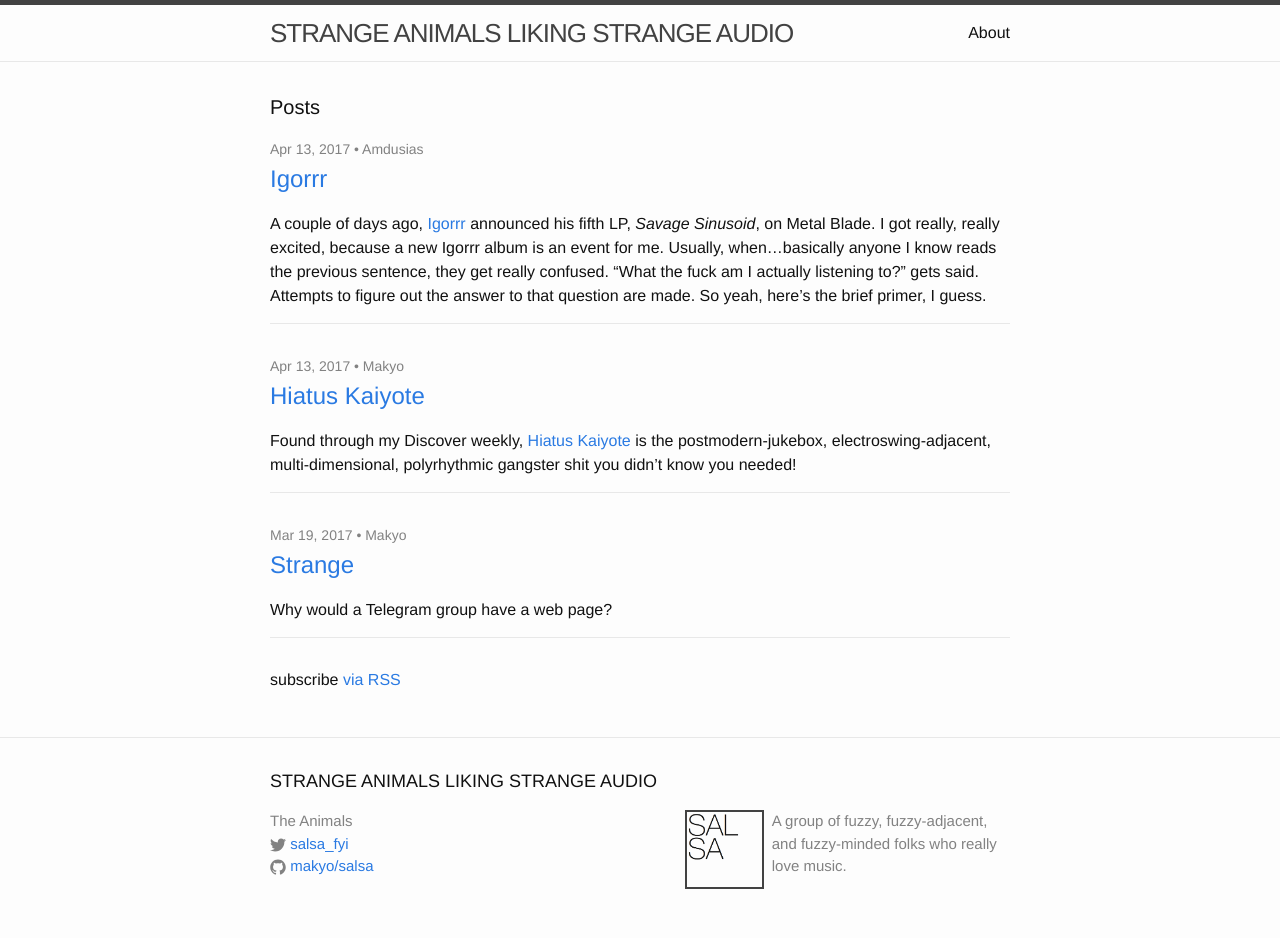
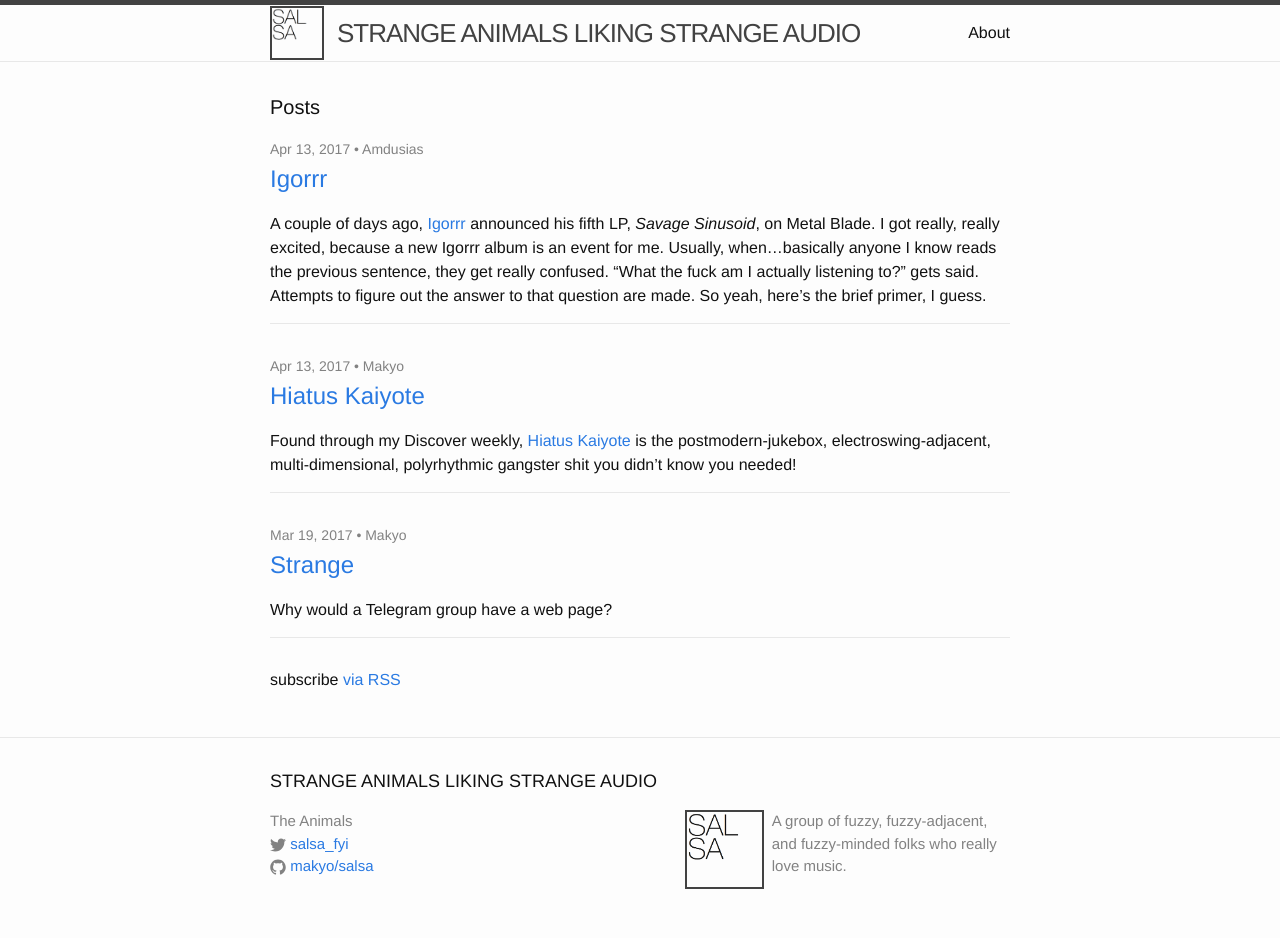
Before and after one commit to makyo/salsa, a Jekyll site: the page built from index.md, in a window 1280 px wide. Built offline with Jekyll 4.4.1, drawn with Linux system fonts in a browser that asks for light colours.

Commit message:
Add logotype to header

```diff
--- a/_includes/header.html
+++ b/_includes/header.html
@@ -2,7 +2,7 @@
 
   <div class="wrapper">
 
-    <a class="site-title" href="{{ "/" | relative_url}}">{{ site.title | escape }}</a>
+    <a class="site-title" href="{{ "/" | relative_url}}"><img src="/assets/salsa-logo.png" style="float: left; height: 50px; border: 2px solid #424242; margin: 1px 0.5em 0 0;" />{{ site.title | escape }}</a>
 
     <nav class="site-nav">
       <span class="menu-icon">
```
